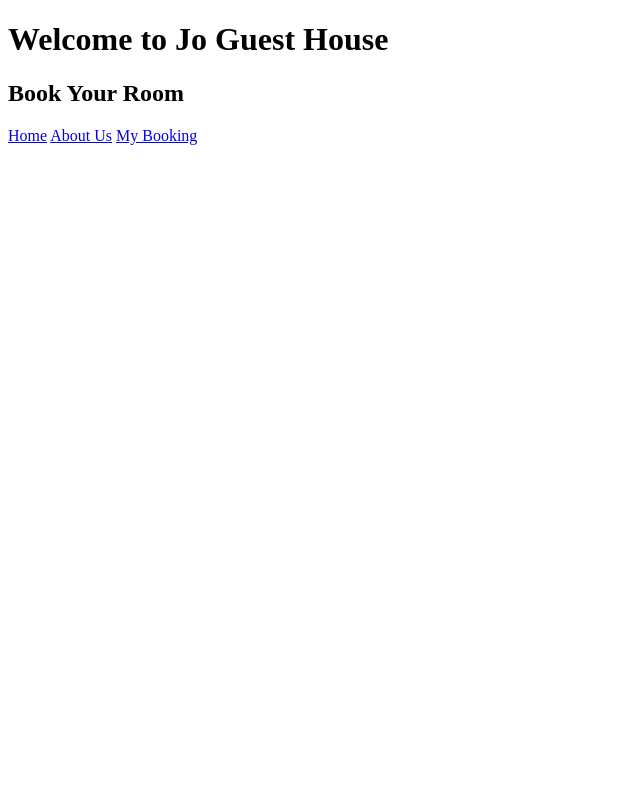
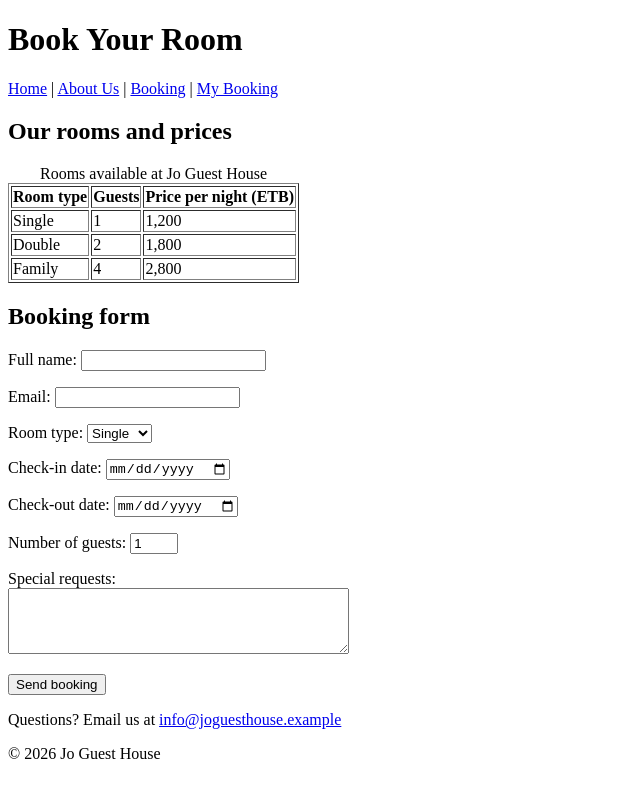
Before and after one commit to george194-stack/web-assign, a plain HTML site: page index/booking.html in a window 1280 px wide. Shown: the whole page, without its empty margins (0-640 px from the left). Drawn offline with Linux system fonts and the light colour scheme.

Commit message:
Update navigation and enhance content across multiple pages

```diff
--- a/index/booking.html
+++ b/index/booking.html
@@ -3,17 +3,92 @@
 <head>
     <meta charset="UTF-8">
     <meta name="viewport" content="width=device-width, initial-scale=1.0">
-    <title>Document</title>
+    <title>Jo Guest House - Booking</title>
 </head>
 <body>
-<h1>Welcome to Jo Guest House</h1>
+    <header>
+        <h1>Book Your Room</h1>
+        <nav>
+            <a href="index.html">Home</a> |
+            <a href="About us.html">About Us</a> |
+            <a href="booking.html">Booking</a> |
+            <a href="My Booking.html">My Booking</a>
+        </nav>
+    </header>
 
-    <h2>Book Your Room</h2>
+    <main>
+        <h2>Our rooms and prices</h2>
+        <table border="1">
+            <caption>Rooms available at Jo Guest House</caption>
+            <thead>
+                <tr>
+                    <th scope="col">Room type</th>
+                    <th scope="col">Guests</th>
+                    <th scope="col">Price per night (ETB)</th>
+                </tr>
+            </thead>
+            <tbody>
+                <tr>
+                    <td>Single</td>
+                    <td>1</td>
+                    <td>1,200</td>
+                </tr>
+                <tr>
+                    <td>Double</td>
+                    <td>2</td>
+                    <td>1,800</td>
+                </tr>
+                <tr>
+                    <td>Family</td>
+                    <td>4</td>
+                    <td>2,800</td>
+                </tr>
+            </tbody>
+        </table>
 
-<a href="index.html">Home</a>
-<a href="Home.html">About Us</a>
-<a href="My-Booking.html">My Booking</a>
+        <h2>Booking form</h2>
+        <form method="post">
+            <p>
+                <label for="fullname">Full name:</label>
+                <input type="text" id="fullname" name="fullname" required>
+            </p>
+            <p>
+                <label for="email">Email:</label>
+                <input type="email" id="email" name="email" required>
+            </p>
+            <p>
+                <label for="room">Room type:</label>
+                <select id="room" name="room">
+                    <option value="single">Single</option>
+                    <option value="double">Double</option>
+                    <option value="family">Family</option>
+                </select>
+            </p>
+            <p>
+                <label for="checkin">Check-in date:</label>
+                <input type="date" id="checkin" name="checkin" required>
+            </p>
+            <p>
+                <label for="checkout">Check-out date:</label>
+                <input type="date" id="checkout" name="checkout" required>
+            </p>
+            <p>
+                <label for="guests">Number of guests:</label>
+                <input type="number" id="guests" name="guests" min="1" max="4" value="1">
+            </p>
+            <p>
+                <label for="notes">Special requests:</label><br>
+                <textarea id="notes" name="notes" rows="4" cols="40"></textarea>
+            </p>
+            <p>
+                <input type="submit" value="Send booking">
+            </p>
+        </form>
+    </main>
 
- </body>
-
+    <footer>
+        <p>Questions? Email us at <a href="mailto:info@joguesthouse.example">info@joguesthouse.example</a></p>
+        <p>&copy; 2026 Jo Guest House</p>
+    </footer>
+</body>
 </html>
```
Also changed, not shown: index/About us.html (+2 -2 lines), index/My Booking.html (+22 -5 lines), index/index.html (+24 -22 lines).
